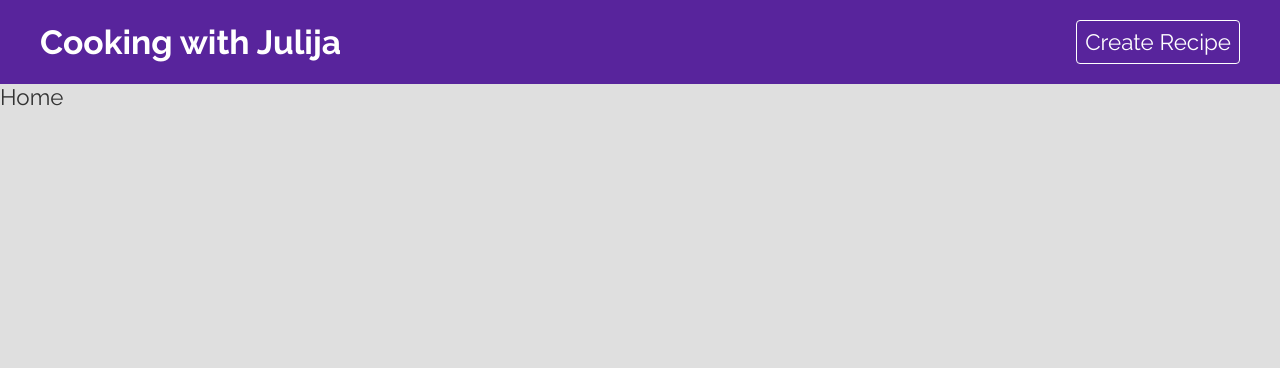
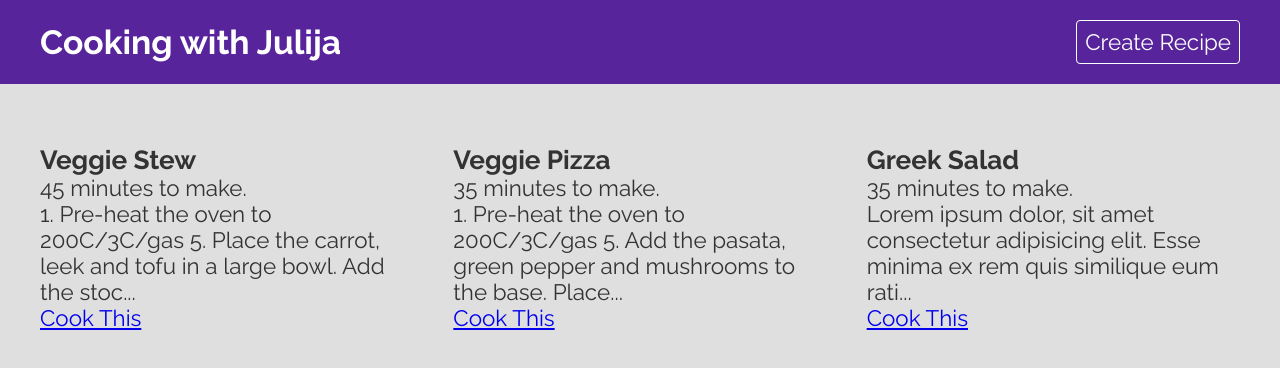
Before and after one commit to julijajelicanin/recipe-app, a React (Create React App) app: page / in a window 1280 px wide. Shown: the top 368 px of the page. Built offline with nearby package versions, Linux system fonts and the light colour scheme; data requests are answered from the project's data file.

Commit message:
Homepage & RecipeList

```diff
--- /dev/null
+++ b/src/components/RecipeList.css
@@ -0,0 +1,7 @@
+.recipe-list{
+    display: grid;
+    grid-template-columns: 1fr 1fr 1fr;
+    grid-gap: 40px;
+    max-width: 1200px;
+    margin: 40px auto;
+}
--- /dev/null
+++ b/src/components/RecipeList.js
@@ -0,0 +1,22 @@
+//styles
+import './RecipeList.css'
+
+import React from 'react'
+
+//components
+import { Link } from 'react-router-dom'
+
+export default function RecipeList({recipes}) {
+  return (
+    <div className='recipe-list'>
+        {recipes.map(recipe=>(
+            <div key={recipe.id} className='card'>
+                <h3>{recipe.title}</h3>
+                <p>{recipe.cookingTime} to make.</p>
+                <div>{recipe.method.substring(0,100)}...</div>
+                <Link to={`/recipes/${recipe.id}`}>Cook This</Link>
+            </div>
+        ))}
+    </div>
+  )
+}
--- a/src/pages/home/Home.css
+++ b/src/pages/home/Home.css
@@ -0,0 +1,4 @@
+.home{
+    max-width: 1200px;
+    margin: 60px auto;
+}
--- a/src/pages/home/Home.js
+++ b/src/pages/home/Home.js
@@ -1,9 +1,21 @@
+import React from 'react'
+
+//styles
 import './Home.css'
 
-import React from 'react'
+//components
+import RecipeList from '../../components/RecipeList'
+import { useFetch } from '../../hooks/useFetch'
 
 export default function Home() {
+
+    const {data, isPending, error}=useFetch('http://localhost:3004/recipes')
+
   return (
-    <div>Home</div>
+    <div className='home'>
+        {error && <p className='error'>{error}</p>}
+        {isPending && <p className='loading'>Loading...</p>}
+        {data && <RecipeList recipes={data}/>}
+    </div>
   )
 }
```
